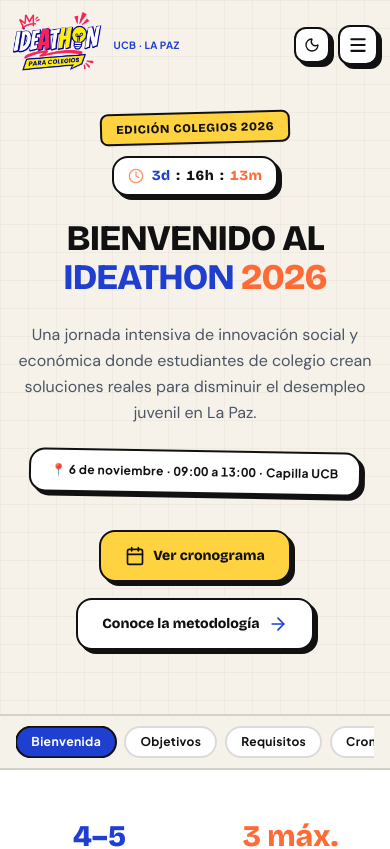
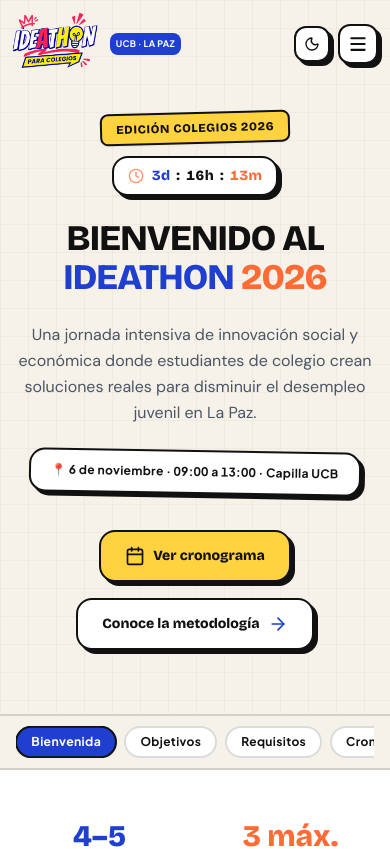
Before and after one commit to OctaLuna/IDEATHON, a React (Vite) app: page / in a window 390 px wide. Shown: the top 849 px of the page. Built offline with nearby package versions, Linux system fonts and the light colour scheme; a web font is replaced by a local one.

Commit message:
Integra etiqueta institucional en navegacion

```diff
--- a/src/components/layout/Navbar.tsx
+++ b/src/components/layout/Navbar.tsx
@@ -172,14 +172,14 @@ export const Navbar: React.FC = () => {
             aria-label="Ir al inicio de IDEATHON"
           >
             <div className="flex items-center gap-2">
-              <span className="relative block aspect-[76/54] w-[clamp(76px,24vw,94px)] overflow-hidden">
+              <span className="relative block aspect-[76/54] w-[clamp(70px,23vw,94px)] overflow-hidden">
                 <img
                   src="/media/brand/ideathon-logo.png"
                   alt=""
                   className="absolute -left-[8%] -top-[13%] w-[112%] max-w-none"
                 />
               </span>
-              <span className="text-[10px] font-mono tracking-widest font-bold text-[var(--accent-blue-text)] uppercase">
+              <span className="whitespace-nowrap rounded-lg bg-[var(--accent-blue)] px-1.5 py-1 text-[9px] sm:text-[10px] font-mono tracking-wide font-bold text-white uppercase">
                 UCB · LA PAZ
               </span>
             </div>
```
Also changed, not shown: 1 other file (tests, documents, lock files or other folders).
